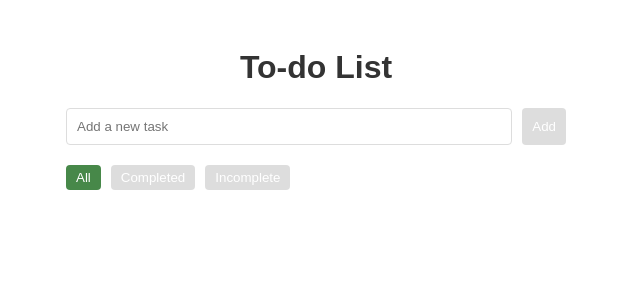
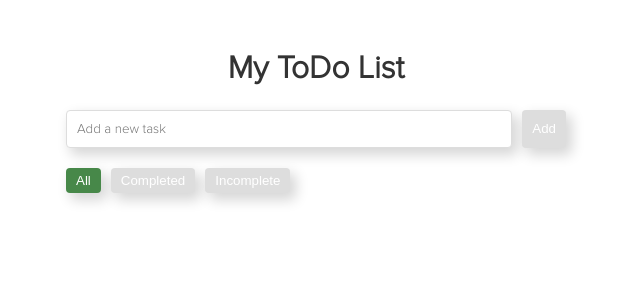
Before and after one commit to Bruno-Delourme/TodoList, a React (Vite) app: page / in a window 1280 px wide. Shown: the top 300 px of the page, without its empty margins (324-964 px from the left). Built offline with nearby package versions, Linux system fonts and the light colour scheme.

Commit message:
add font

```diff
--- a/index.html
+++ b/index.html
@@ -4,7 +4,7 @@
     <meta charset="UTF-8" />
 
     <meta name="viewport" content="width=device-width, initial-scale=1.0" />
-    <title></title>
+    <title>MyToDo List</title>
   </head>
   <body>
     <div id="root"></div>
--- a/src/App.css
+++ b/src/App.css
@@ -1,6 +1,6 @@
 .App {
     text-align: center;
-    font-family: Arial, sans-serif;
+    font-family: 'Proxima', sans-serif;
     max-width: 500px;
     margin: 0 auto;
     padding: 20px;
@@ -9,3 +9,16 @@
 h1 {
     color: #333;
 }
+
+/* Importation de Proxima Nova */
+@font-face {
+    font-family: 'Proxima';
+    src: url('./fonts/Proxima.otf') format('opentype');
+    font-weight: normal;
+    font-style: normal;
+}
+
+/* Application de la police à l'ensemble de l'application */
+body {
+    font-family: 'Proxima', sans-serif;
+}
--- a/src/App.jsx
+++ b/src/App.jsx
@@ -53,7 +53,7 @@ function App() {
 
     return (
         <div className="App">
-            <h1>To-do List</h1>
+            <h1>My ToDo List</h1>
             {/* Composant pour entrer de nouvelles tâches */}
             <TodoInput addTodo={addTodo} />
             {/* Composant pour filtrer les tâches */}
--- a/src/components/TodoInput/TodoInput.css
+++ b/src/components/TodoInput/TodoInput.css
@@ -9,6 +9,9 @@ input[type="text"] {
     padding: 10px;
     border: 1px solid #ddd;
     border-radius: 4px;
+    box-shadow: 5px 6px 13px 1px #0000002a;
+    font-family: 'Proxima', sans-serif;
+
 }
 
 button {
@@ -18,6 +21,7 @@ button {
     border: none;
     border-radius: 4px;
     cursor: pointer;
+    box-shadow: 5px 6px 13px 1px #0000002a;
 }
 
 button:hover {
--- a/src/components/TodoList/TodoList.css
+++ b/src/components/TodoList/TodoList.css
@@ -2,6 +2,7 @@ ul {
     list-style: none;
     padding: 0;
     margin: 0;
+
 }
 
 .todo-list li {
@@ -9,6 +10,9 @@ ul {
     align-items: center;
     gap: 10px;
     margin-bottom: 8px;
+    border-radius: 8px;
+    box-shadow: 0 2px 4px rgba(0, 0, 0, 0.231);
+    padding: 10px;
 }
 
 .todo-list .completed span {
```
Also changed, not shown: src/fonts/Proxima.otf (added).
